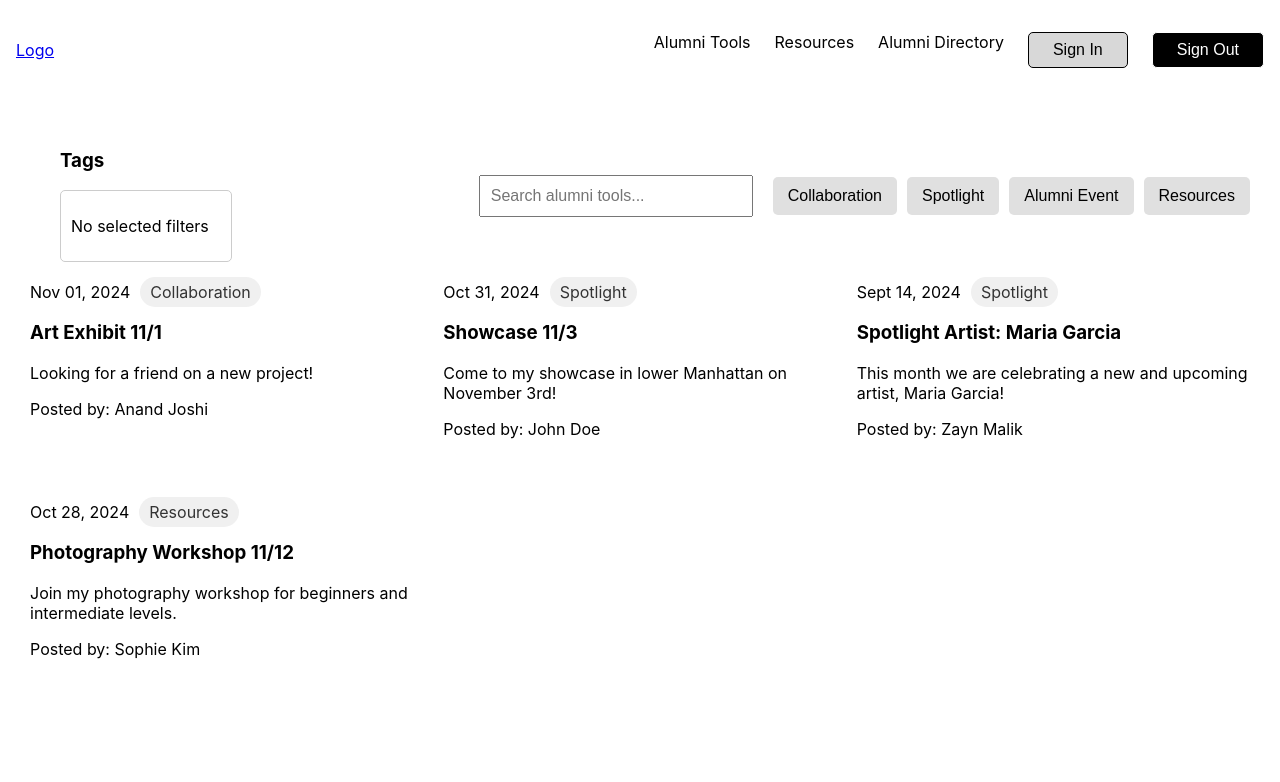
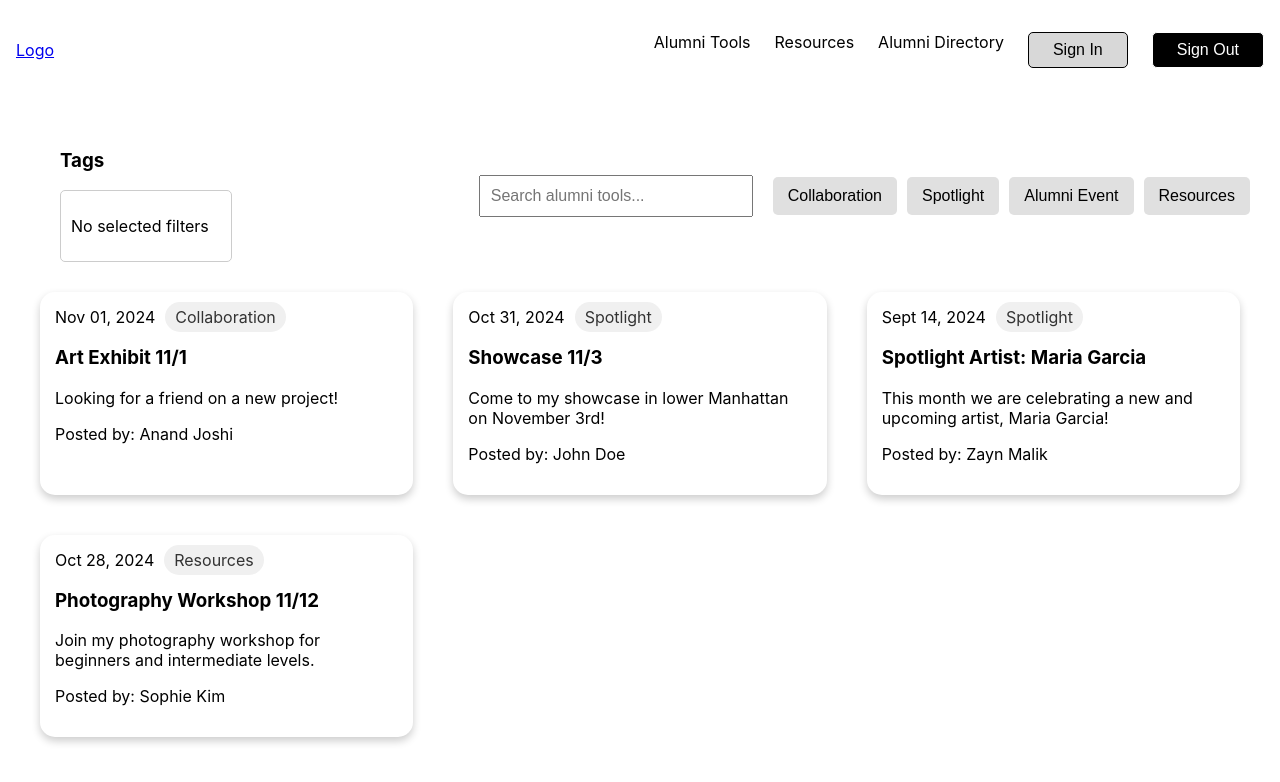
Before and after one commit to cfgcolumbus24/Team-17, a React (Create React App) app in the folder team17/: page /tools in a window 1280 px wide. Shown: the top 782 px of the page. Built offline with nearby package versions, Linux system fonts and the light colour scheme.

Commit message:
post outlining

```diff
--- a/team17/src/components/Alumni-Tools.js
+++ b/team17/src/components/Alumni-Tools.js
@@ -144,7 +144,17 @@ function AlumniTools() {
                 <div className="mx-auto max-w-7xl px-6 lg:px-8">
                     <div style={{ display: 'grid', gridTemplateColumns: 'repeat(3, 1fr)', gap: '20px', justifyItems: 'stretch' }}>
                         {filteredPosts.map((post) => (
-                            <article key={post.id} style={{ boxSizing: 'border-box', minHeight: '200px' }} className="flex flex-col items-start justify-between bg-white p-4 shadow rounded-md">
+                            <article
+                                key={post.id}
+                                style={{
+                                    boxSizing: 'border-box',
+                                    minHeight: '200px',
+                                    borderRadius: '15px',
+                                    padding: '15px',
+                                    margin: '10px',
+                                    boxShadow: '0 4px 8px rgba(0, 0, 0, 0.2)',
+                                }}
+                                className="flex flex-col items-start justify-between bg-white p-4 shadow rounded-md">
                                 <div className="flex items-center gap-x-4 text-xs">
                                     <time dateTime={post.datetime} className="text-gray-500">
                                         {post.date}
```
